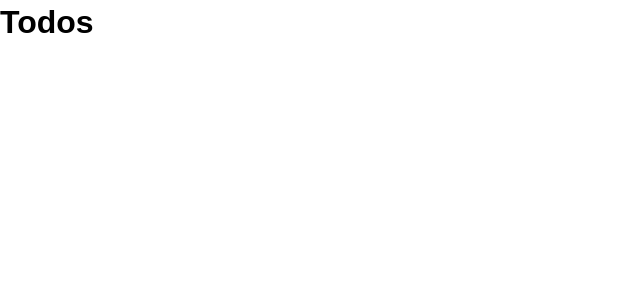
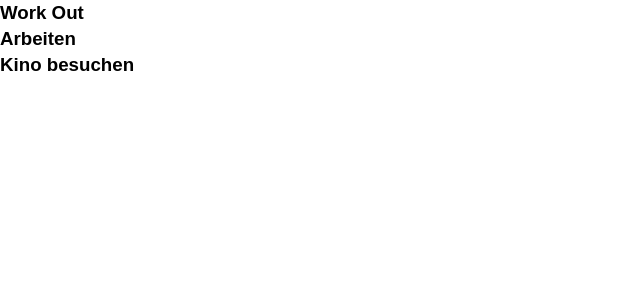
Before and after one commit to harunaltun38/React-JS, a React (Create React App) app in the folder todo-list/: page / in a window 1280 px wide. Shown: the top 300 px of the page, without its empty margins (0-640 px from the left). Built offline with nearby package versions, Linux system fonts and the light colour scheme.

Commit message:
Übergibt state von App Komponente als Property  in die Todos Komponente

```diff
--- a/todo-list/src/components/Todos.js
+++ b/todo-list/src/components/Todos.js
@@ -3,11 +3,11 @@
 
 class Todos extends Component {
   render() {
-    return (
-      <div>
-        <h1>Todos</h1>
-      </div>
-    );
+    return this.props.todos.map((todo)=>(
+
+        <h3>{todo.title}</h3>
+
+    ));
   }
 }
 
```
